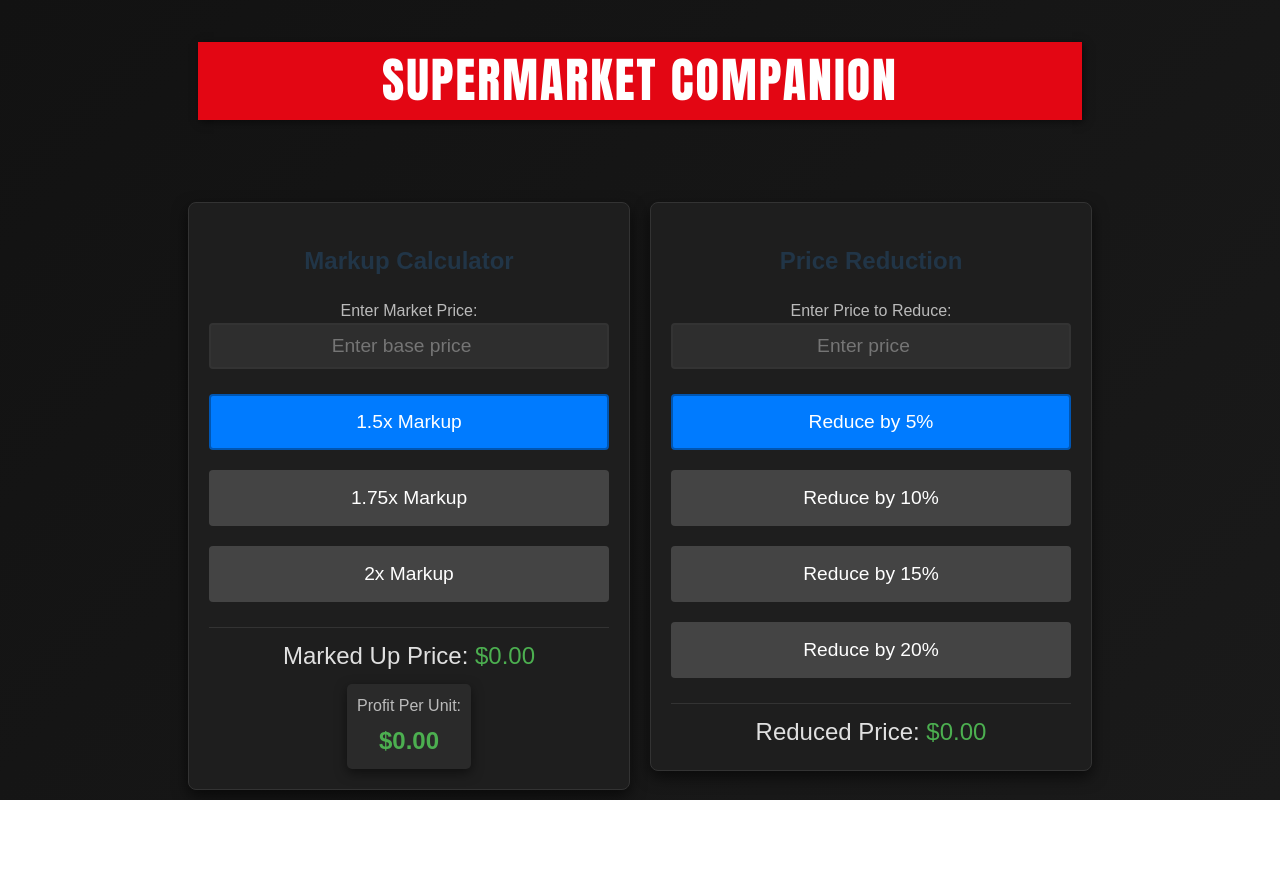
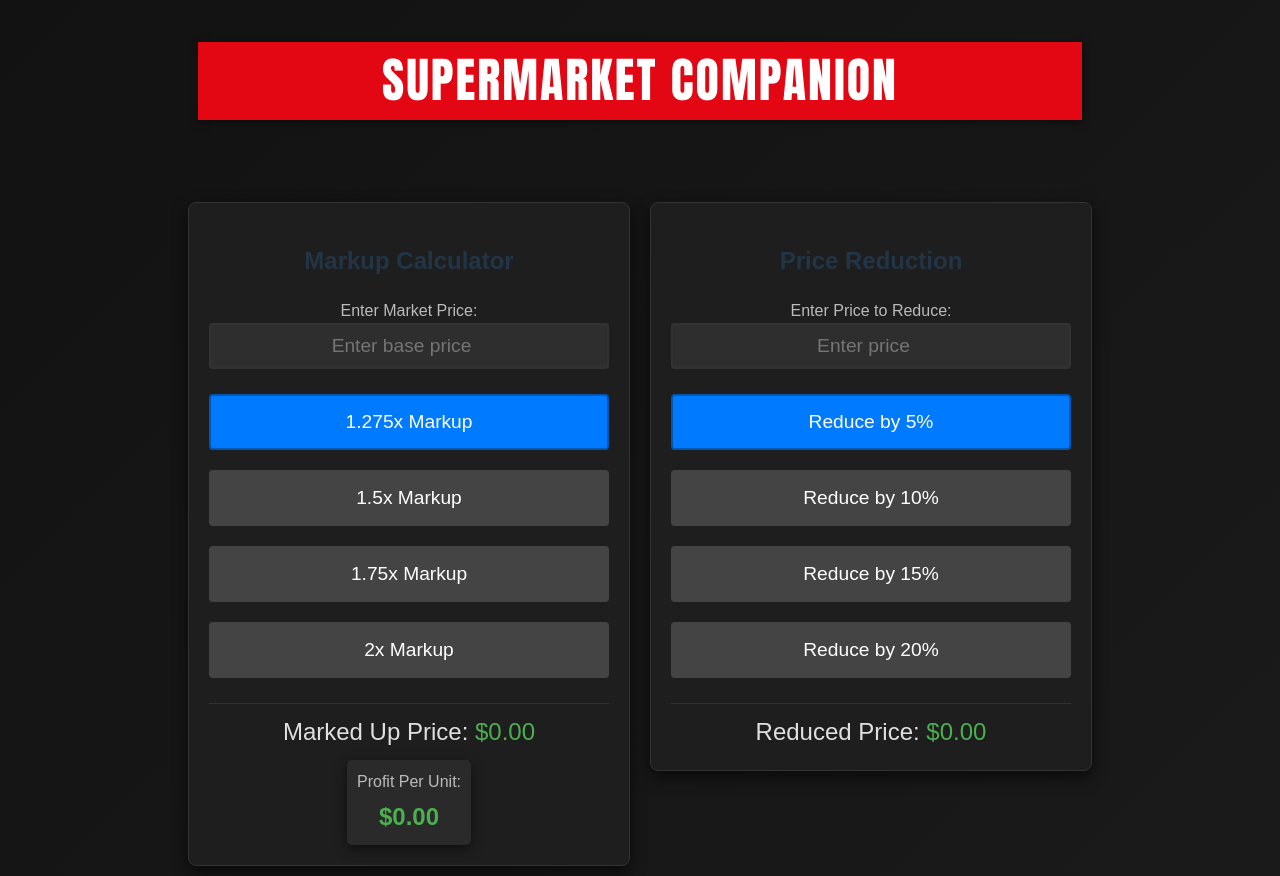
Before and after one commit to abarkera4/Supermarket-Companion, a React (Vite) app in the folder Supermarket Companion/: page / in a window 1280 px wide. Before the commit the page ends 800 px from the top, so only its background shows below. Built offline with nearby package versions, Linux system fonts and the light colour scheme.

Commit message:
Update MarkupCalc to include GSS option

```diff
--- a/Supermarket Companion/src/components/MarkupCalculator.jsx
+++ b/Supermarket Companion/src/components/MarkupCalculator.jsx
@@ -3,7 +3,7 @@ import "../App.css";
 
 function MarkupCalculator() {
   const [basePrice, setBasePrice] = useState("");
-  const [markupMultiplier, setMarkupMultiplier] = useState(1.5);
+  const [markupMultiplier, setMarkupMultiplier] = useState(1.275);
   const [markedUpPrice, setMarkedUpPrice] = useState(0);
   const [profitPerUnit, setProfitPerUnit] = useState(0);
 
@@ -41,6 +41,9 @@ function MarkupCalculator() {
         <input type="number" inputmode="decimal" value={basePrice} onChange={handleBasePriceChange} placeholder="Enter base price" />
       </label>
       <div className="button-group">
+        <button className={markupMultiplier === 1.275 ? "active" : ""} onClick={() => handleMarkupSelection(1.275)}>
+          1.275x Markup
+        </button>
         <button className={markupMultiplier === 1.5 ? "active" : ""} onClick={() => handleMarkupSelection(1.5)}>
           1.5x Markup
         </button>
```
